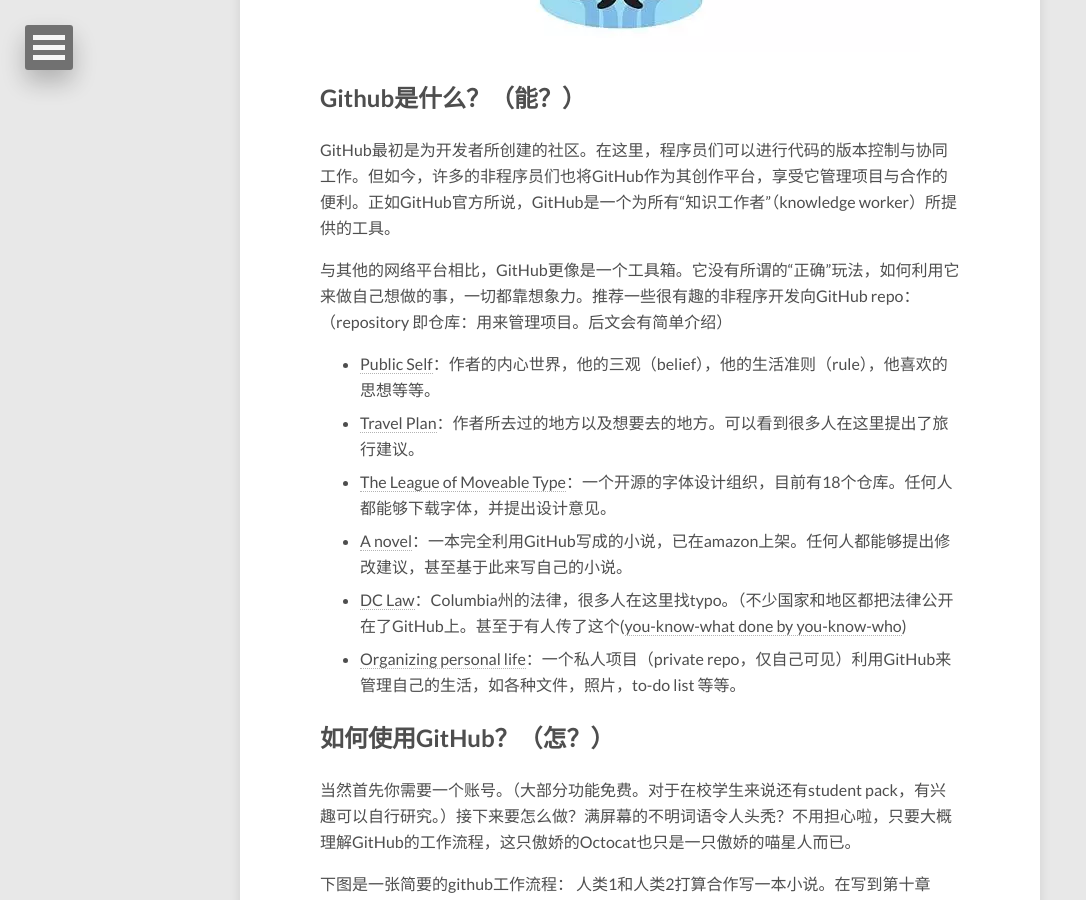
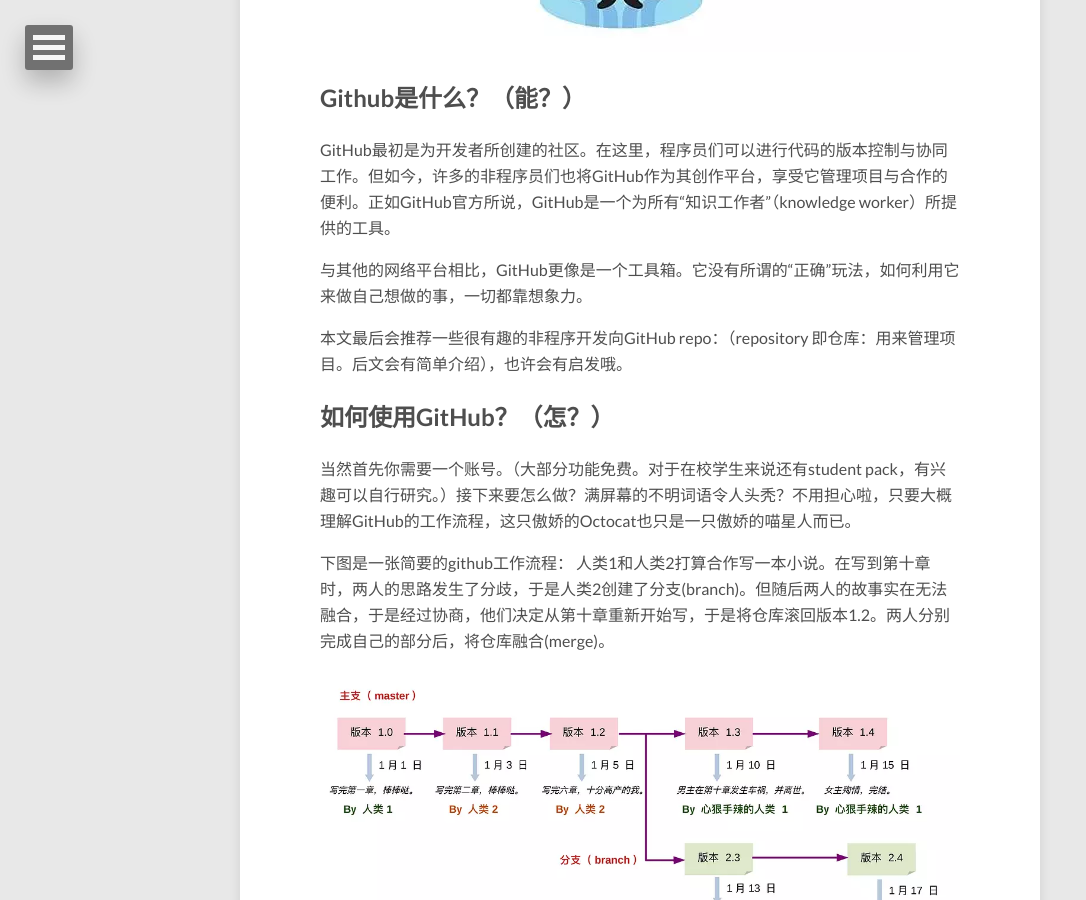
Before and after one commit to doe-on-git/doe-on-git.github.io, a Jekyll site: the page built from _posts/2019-06-22-Github新手向科普(It's not just for geeks!).md, in a window 1280 px wide and 900 px high, scrolled down 659 px. Shown: the whole window, without its empty margins (0-1086 px from the left). Built offline with Jekyll 4.4.1, drawn with Linux system fonts in a browser that asks for light colours; nearby versions of some CDN libraries; comment, search, counter and statistics services are not loaded; some of the changed text lies outside the part shown.

Commit message:
revise github post

```diff
--- a/_posts/2019-06-22-Github新手向科普(It's not just for geeks!).md
+++ b/_posts/2019-06-22-Github新手向科普(It's not just for geeks!).md
@@ -23,15 +23,9 @@ image:
 
 GitHub最初是为开发者所创建的社区。在这里，程序员们可以进行代码的版本控制与协同工作。但如今，许多的非程序员们也将GitHub作为其创作平台，享受它管理项目与合作的便利。正如GitHub官方所说，GitHub是一个为所有“知识工作者”（knowledge worker）所提供的工具。
 
-与其他的网络平台相比，GitHub更像是一个工具箱。它没有所谓的“正确”玩法，如何利用它来做自己想做的事，一切都靠想象力。推荐一些很有趣的非程序开发向GitHub repo：（repository 即仓库：用来管理项目。后文会有简单介绍）
+与其他的网络平台相比，GitHub更像是一个工具箱。它没有所谓的“正确”玩法，如何利用它来做自己想做的事，一切都靠想象力。
 
-* [Public Self](https://github.com/busterbenson/public)：作者的内心世界，他的三观（belief），他的生活准则（rule），他喜欢的思想等等。
-* [Travel Plan](https://github.com/dylanegan/travel)：作者所去过的地方以及想要去的地方。可以看到很多人在这里提出了旅行建议。
-* [The League of Moveable Type](https://github.com/theleagueof)：一个开源的字体设计组织，目前有18个仓库。任何人都能够下载字体，并提出设计意见。
-* [A novel](https://github.com/JJ/hoborg)：一本完全利用GitHub写成的小说，已在amazon上架。任何人都能够提出修改建议，甚至基于此来写自己的小说。
-* [DC Law](https://github.com/DCCouncil/dc-law-xml)：Columbia州的法律，很多人在这里找typo。（不少国家和地区都把法律公开在了GitHub上。甚至于有人传了这个([you-know-what done by you-know-who](https://github.com/mlouielu/cn_constitution_2018))
-* [Organizing personal life](https://dev.to/jpcs369/organizing-your-life-using-github-6an)：一个私人项目（private repo，仅自己可见）利用GitHub来管理自己的生活，如各种文件，照片，to-do list 等等。
-
+本文最后会推荐一些很有趣的非程序开发向GitHub repo：（repository 即仓库：用来管理项目。后文会有简单介绍），也许会有启发哦。
 
 ## 如何使用GitHub？（怎？）
 
@@ -75,6 +69,16 @@ GitHub还有一个诱人的功能，就是可以免费host自己的blog。不需
 1. 需要一点点时间来上手。（并不是学习代码，官方提供的git工具已经解放了命令行的使用。而是熟悉github的工作流程。）
 2. 与其他社交网站相比，它不适合用来catch up with friends。（可能更适合用来做一些深入的事情。）
 
+一些非开发向的repo推荐，可以参照上面的流程看看别人是如何使用的：
+
+* [Public Self](https://github.com/busterbenson/public)：作者的内心世界，他的三观（belief），他的生活准则（rule），他喜欢的思想等等。
+* [Travel Plan](https://github.com/dylanegan/travel)：作者所去过的地方以及想要去的地方。可以看到很多人在这里提出了旅行建议。
+* [The League of Moveable Type](https://github.com/theleagueof)：一个开源的字体设计组织，目前有18个仓库。任何人都能够下载字体，并提出设计意见。
+* [A novel](https://github.com/JJ/hoborg)：一本完全利用GitHub写成的小说，已在amazon上架。任何人都能够提出修改建议，甚至基于此来写自己的小说。
+* [DC Law](https://github.com/DCCouncil/dc-law-xml)：Columbia州的法律，很多人在这里找typo。（不少国家和地区都把法律公开在了GitHub上。甚至于有人传了这个([you-know-what done by you-know-who](https://github.com/mlouielu/cn_constitution_2018))
+* [Organizing personal life](https://dev.to/jpcs369/organizing-your-life-using-github-6an)：一个私人项目（private repo，仅自己可见）利用GitHub来管理自己的生活，如各种文件，照片，to-do list 等等。
+
+
 那么接下来？（what to go from here?）
 推荐一些教程：
 
```
Also changed, not shown: 2 other files.
